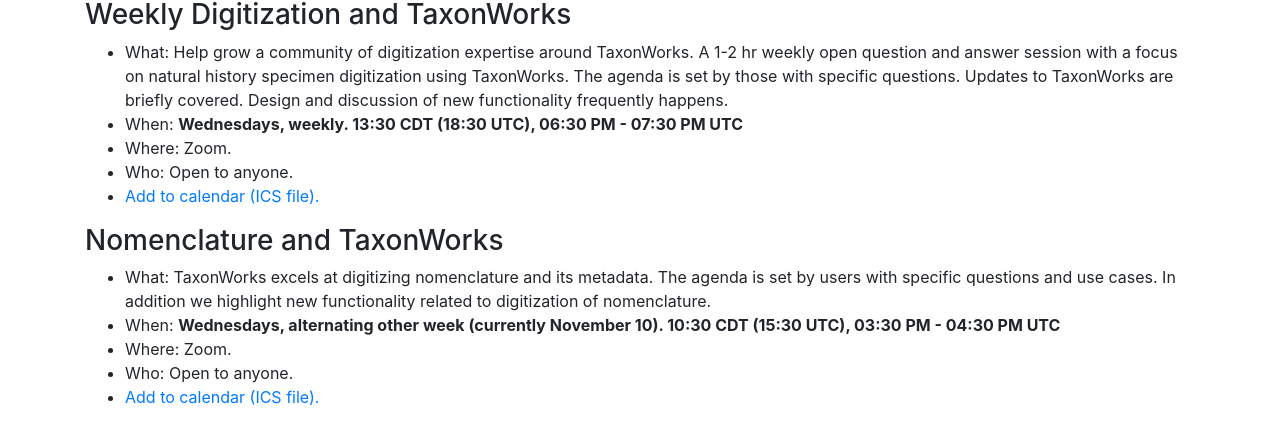
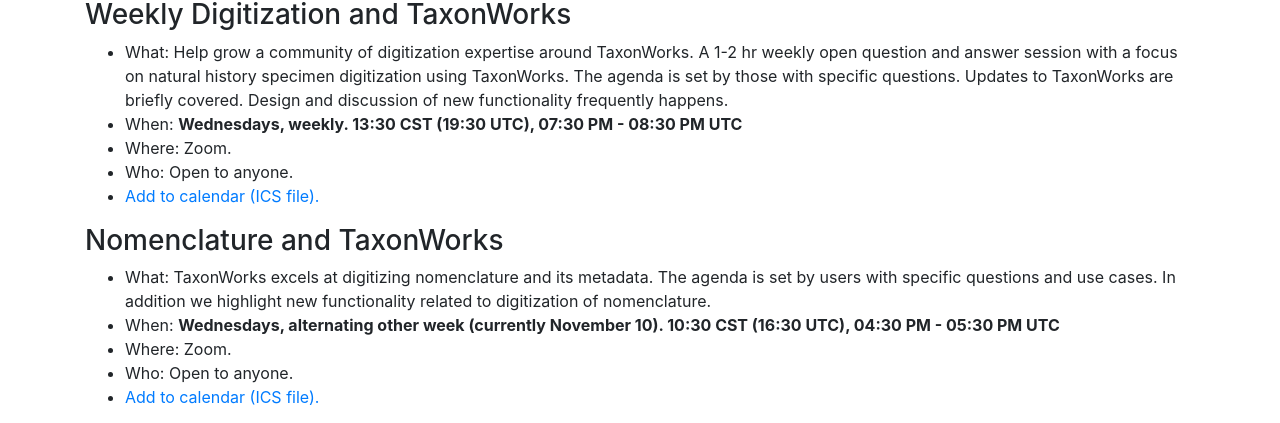
Before and after one commit to pnhogan/speciesfilegroup.github.io, a Jekyll site: the page built from events.html, in a window 1280 px wide and 900 px high, scrolled down 462 px. Shown: the part 146-569 px from the top of the window. Built offline with Jekyll 4.4.1, drawn with Linux system fonts in a browser that asks for light colours.

Commit message:
updated UTC times for weekly meetings [skip ci]

```diff
--- a/events.html
+++ b/events.html
@@ -31,7 +31,7 @@
 <h3> Weekly Digitization and TaxonWorks</h3>
 <ul>
   <li>What: Help grow a community of digitization expertise around TaxonWorks. A 1-2 hr weekly open question and answer session with a focus on natural history specimen digitization using TaxonWorks. The agenda is set by those with specific questions. Updates to TaxonWorks are briefly covered. Design and discussion of new functionality frequently happens. </li>
-  <li>When: <b>Wednesdays, weekly. 13:30 CDT (18:30 UTC), <span data-utc-to-local="18:30, 19:30"></span></b></li>
+  <li>When: <b>Wednesdays, weekly. 13:30 CST (19:30 UTC), <span data-utc-to-local="19:30, 20:30"></span></b></li>
   <li>Where: Zoom.  </li>
   <li>Who: Open to anyone. </li>
   <li><a href="/calendar/digitization.ics">Add to calendar (ICS file).</a></li>
@@ -40,7 +40,7 @@
 <h3> Nomenclature and TaxonWorks </h3>
 <ul>
   <li>What: TaxonWorks excels at digitizing nomenclature and its metadata. The agenda is set by users with specific questions and use cases. In addition we highlight new functionality related to digitization of nomenclature. </li>
-  <li>When: <b>Wednesdays, alternating other week (currently <span data-alternate-week="March, 17 2021"></span>). 10:30 CDT (15:30 UTC), <span data-utc-to-local="15:30, 16:30"></span></b></li>
+  <li>When: <b>Wednesdays, alternating other week (currently <span data-alternate-week="March, 17 2021"></span>). 10:30 CST (16:30 UTC), <span data-utc-to-local="16:30, 17:30"></span></b></li>
   <li>Where: Zoom. </li>
   <li>Who: Open to anyone.</li>
   <li><a href="/calendar/nomenclature.ics">Add to calendar (ICS file).</a></li>
```
